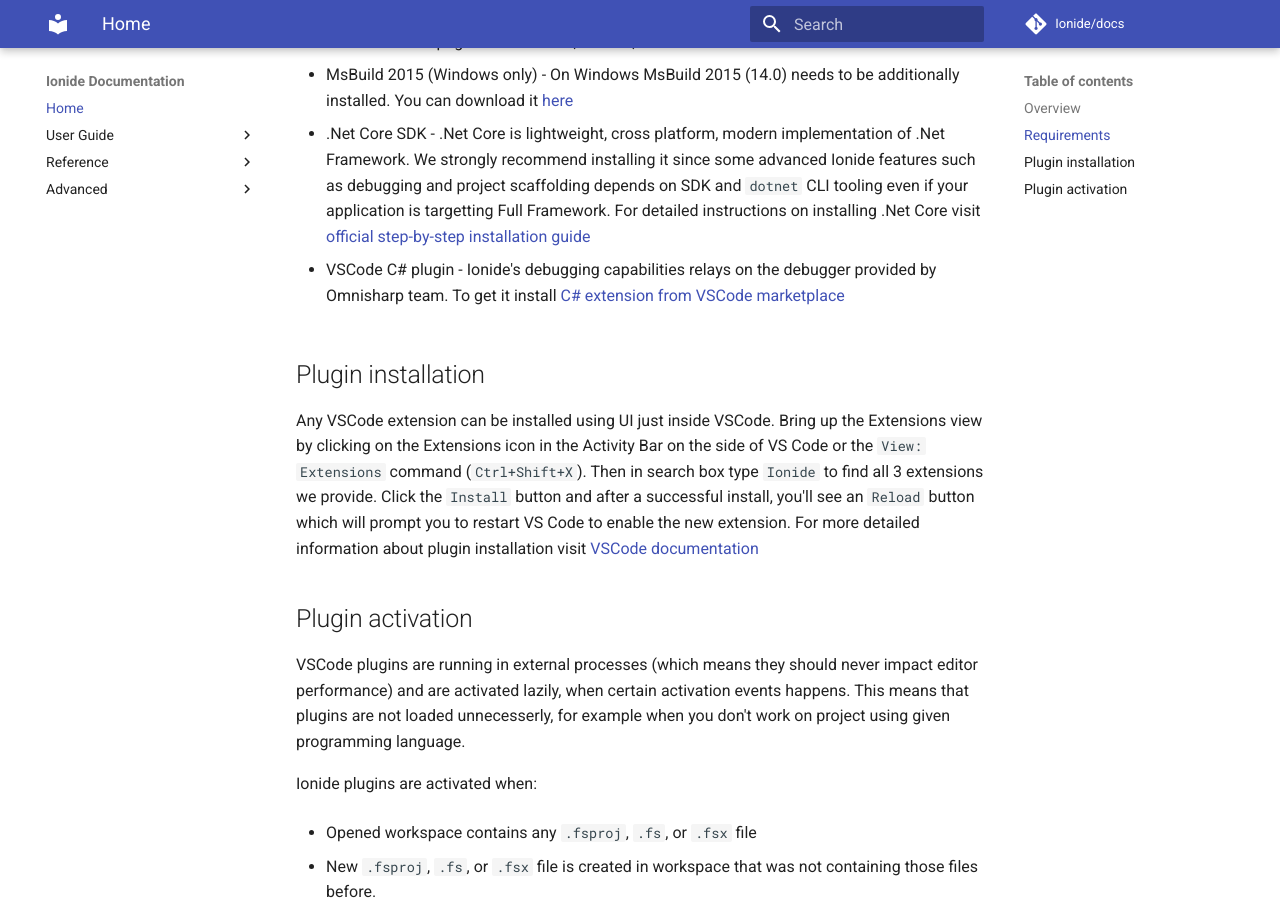
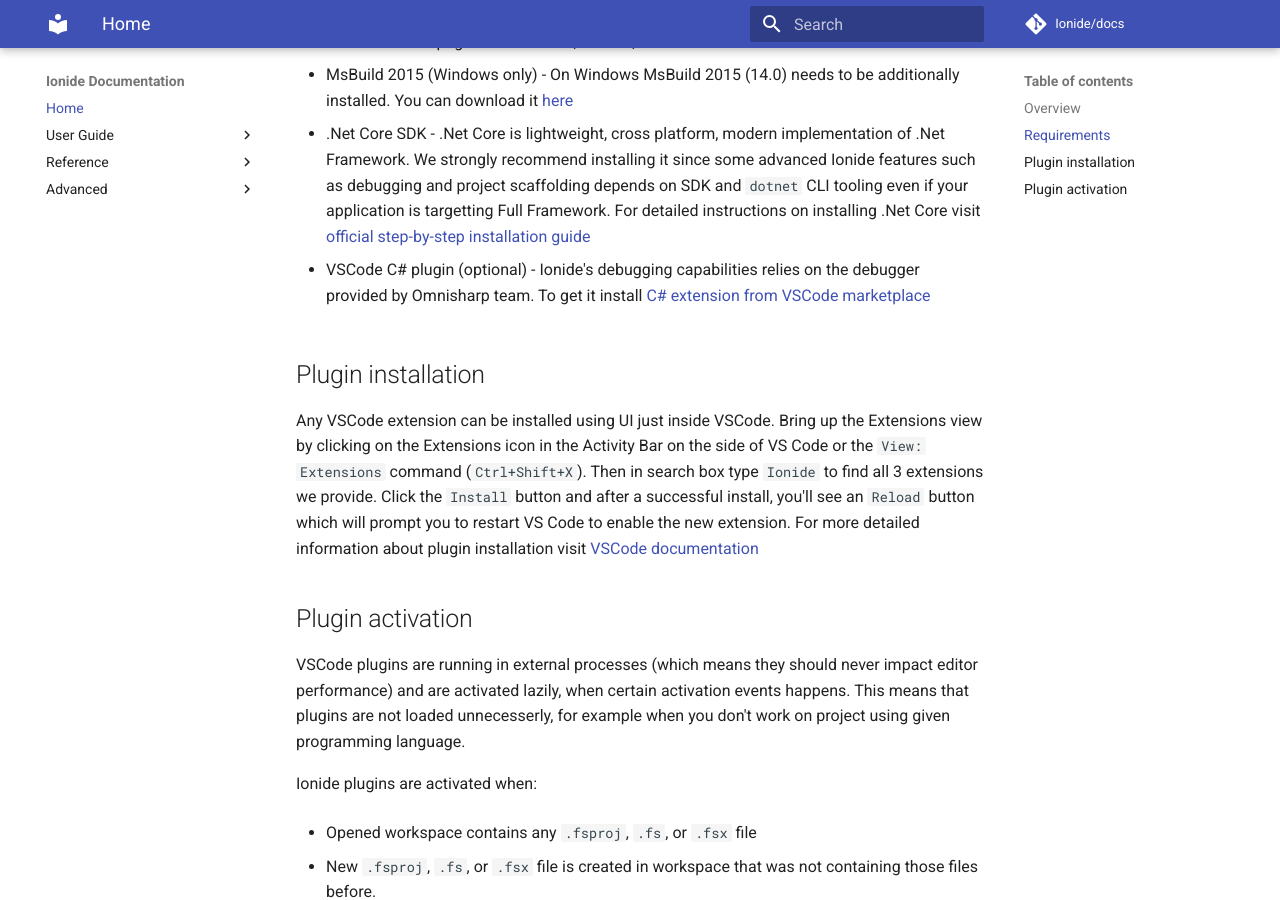
Before and after one commit to vincelee888/docs, an MkDocs documentation site: the page built from docs/index.md, in a window 1280 px wide and 900 px high, scrolled down 832 px. Built offline with MkDocs 1.6.1 and Material for MkDocs 9.7.7, drawn with Linux system fonts in a browser that asks for light colours; comment, search, counter and statistics services are not loaded; old or Windows-style settings are respelled for this version of MkDocs.

Commit message:
Small fix

```diff
--- a/docs/index.md
+++ b/docs/index.md
@@ -22,7 +22,7 @@
 
 * .Net Core SDK - .Net Core is lightweight, cross platform, modern implementation of .Net Framework. We strongly recommend installing it since some advanced Ionide features such as debugging and project scaffolding depends on SDK and `dotnet` CLI tooling even if your application is targetting Full Framework. For detailed instructions on installing .Net Core visit [official step-by-step installation guide](https://www.microsoft.com/net/core)
 
-* VSCode C# plugin - Ionide's debugging capabilities relays on the debugger provided by Omnisharp team. To get it install [C# extension from VSCode marketplace](https://marketplace.visualstudio.com/items?itemName=ms-vscode.csharp)
+* VSCode C# plugin (optional) - Ionide's debugging capabilities relies on the debugger provided by Omnisharp team. To get it install [C# extension from VSCode marketplace](https://marketplace.visualstudio.com/items?itemName=ms-vscode.csharp)
 
 ## Plugin installation
 
```
Also changed, not shown: 1 other file.
